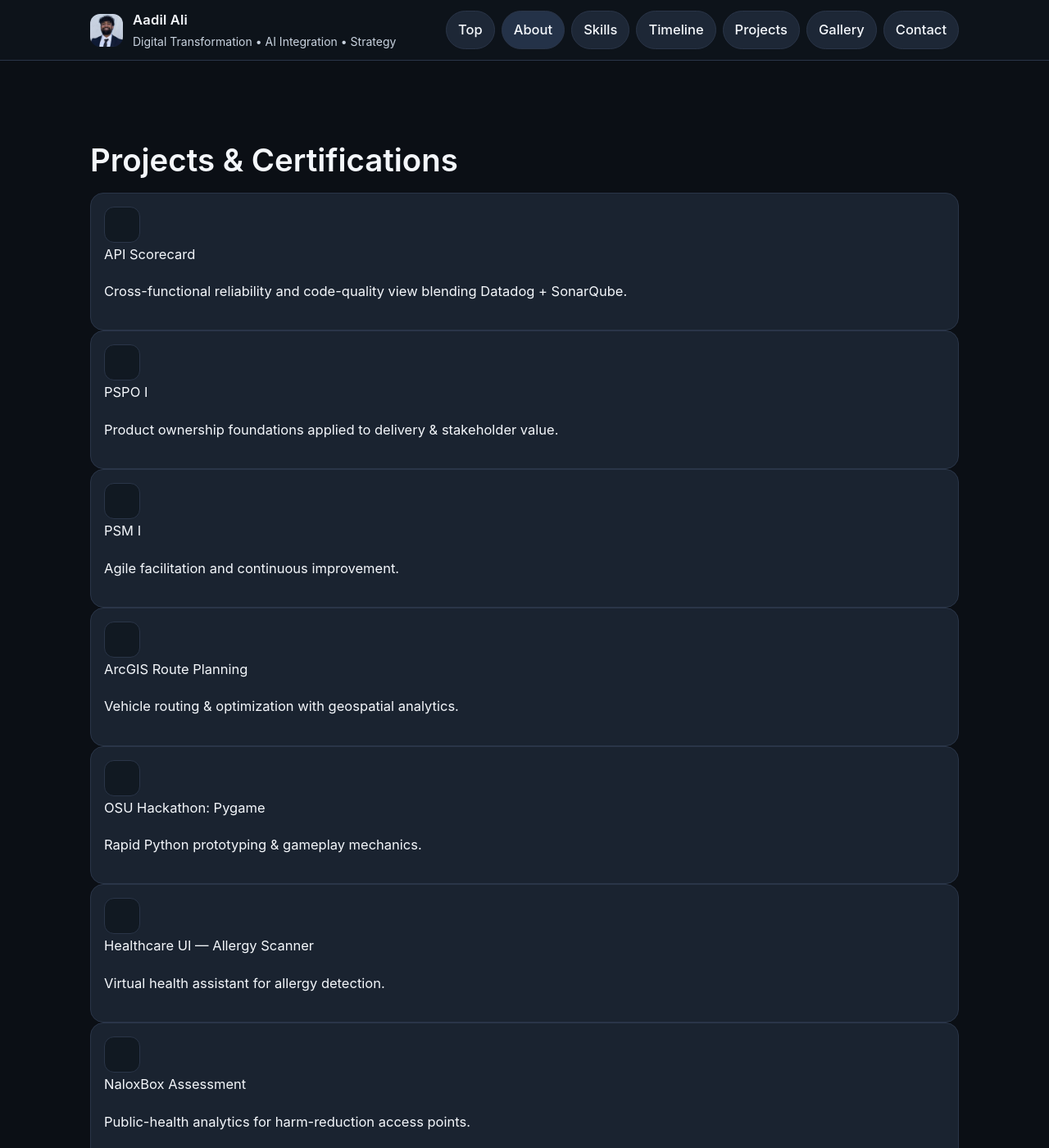
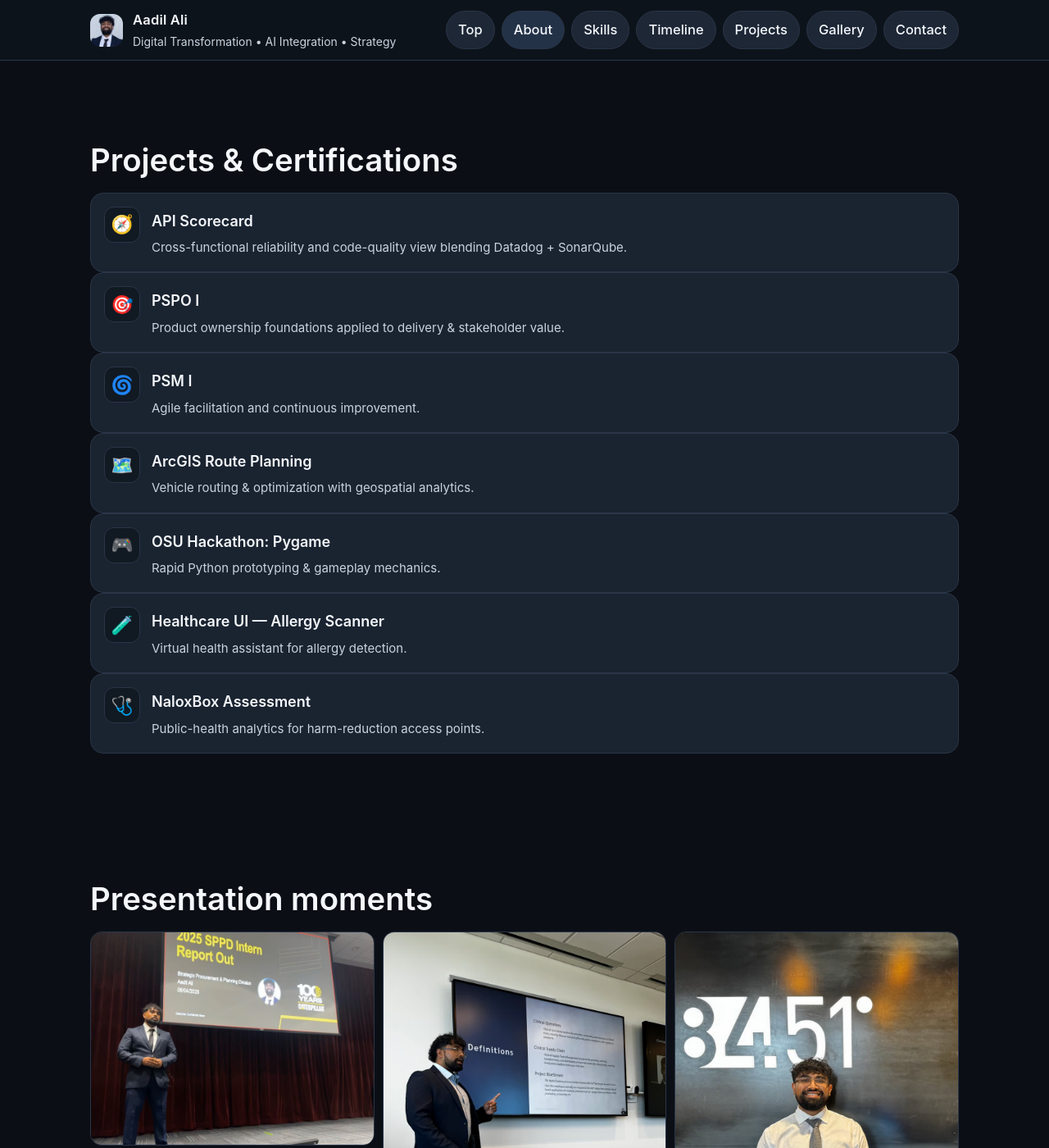
Before and after one commit to aaadil777/aaadil777.github.io, a Jekyll site: the page built from index.md, in a window 1280 px wide and 1400 px high, scrolled down 3929 px. Shown: the whole window at 82% size. Built offline with Jekyll 4.4.1, drawn with Linux system fonts in a browser that asks for light colours.

Commit message:
Use emoji/image keys in portfolio loop; remove old projects.yaml

```diff
--- a/index.md
+++ b/index.md
@@ -79,24 +79,22 @@ title: "Aadil Ali"
 </section>
 
 <section id="portfolio" class="reveal">
-  <h2 class="h-section">Projects &amp; Certifications</h2>
-
+  <h2 class="h-section">Projects & Certifications</h2>
   <div class="preview-grid">
     {% for p in site.data.projects %}
-      <a class="proj-card preview"
+      <a class="proj-card"
          href="{{ p.url }}"
-         data-img="{{ p.img | relative_url }}"
-         aria-label="{{ p.title }}">
-        <div class="p-body">
-          <div class="proj-icon" aria-hidden="true">{{ p.icon }}</div>
-          <div class="p-title">{{ p.title }}</div>
-          <p class="p-desc">{{ p.desc }}</p>
+         target="_blank" rel="noopener"
+         data-img="{{ p.image | relative_url }}">
+        <span class="proj-icon" aria-hidden="true">{{ p.emoji }}</span>
+        <div class="proj-meta">
+          <div class="proj-title">{{ p.title }}</div>
+          <p class="proj-desc">{{ p.desc }}</p>
         </div>
       </a>
     {% endfor %}
   </div>
 </section>
-
 
 <section id="gallery" class="reveal">
   <h2 class="h-section">Presentation moments</h2>
```
